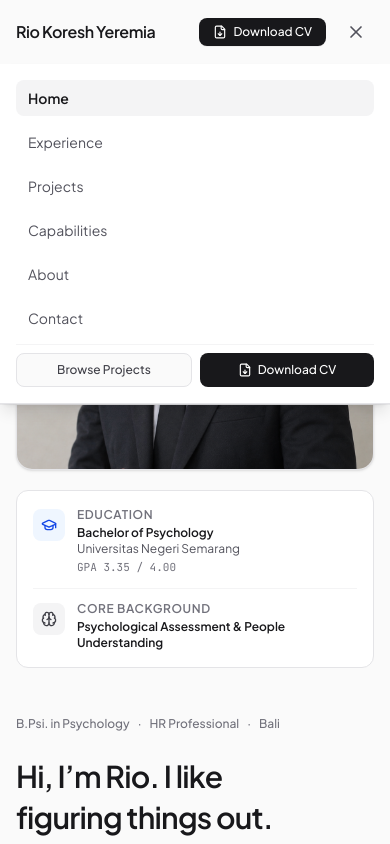
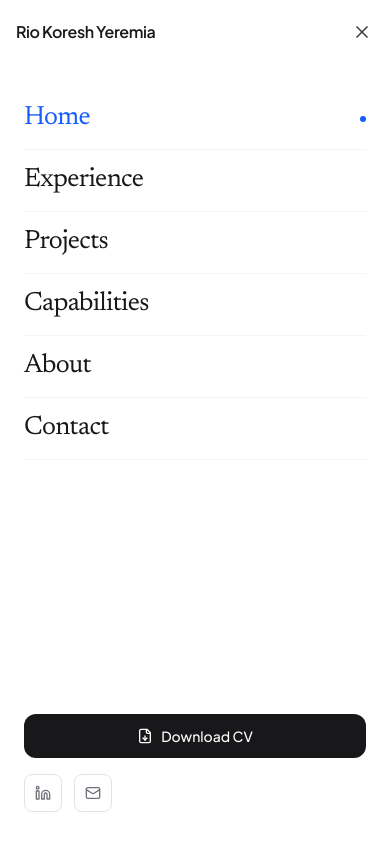
Before and after one commit to siagianrio10-cell/rio-koresh-portfolio, a React (Vite) app: page / in a window 390 px wide. Both pictures are taken after a click on the button 356 px from the left and 32 px from the top of the page. Shown: the top 844 px of the page. Built offline with nearby package versions, Linux system fonts and the light colour scheme.

Commit message:
Update Header.tsx

```diff
--- a/src/components/Header.tsx
+++ b/src/components/Header.tsx
@@ -1,5 +1,5 @@
 import React, { useState, useEffect } from "react";
-import { Menu, X, FileDown, ArrowUpRight } from "lucide-react";
+import { Menu, X, FileDown, Linkedin, Mail } from "lucide-react";
 import { PROFILE } from "../data/portfolioData";
 
 interface HeaderProps {
@@ -28,6 +28,23 @@ export const Header: React.FC<HeaderProps> = ({
     return () => window.removeEventListener("scroll", handleScroll);
   }, []);
 
+  // Lock page scroll while the full-screen mobile menu is open, close on Escape
+  useEffect(() => {
+    if (!mobileMenuOpen) return;
+    const previousOverflow = document.body.style.overflow;
+    document.body.style.overflow = "hidden";
+
+    const handleKey = (e: KeyboardEvent) => {
+      if (e.key === "Escape") setMobileMenuOpen(false);
+    };
+    window.addEventListener("keydown", handleKey);
+
+    return () => {
+      document.body.style.overflow = previousOverflow;
+      window.removeEventListener("keydown", handleKey);
+    };
+  }, [mobileMenuOpen]);
+
   const navLinks = [
     { label: "Home", id: "home" },
     { label: "Experience", id: "experience" },
@@ -48,7 +65,9 @@ export const Header: React.FC<HeaderProps> = ({
   return (
     <header
       className={`fixed top-0 left-0 right-0 z-40 transition-all duration-200 ${
-        isScrolled
+        mobileMenuOpen
+          ? "bg-white border-b border-zinc-200"
+          : isScrolled
           ? "bg-white/95 backdrop-blur-md border-b border-zinc-200/80 shadow-2xs"
           : "bg-[#FAFAFA]/90 backdrop-blur-xs border-b border-zinc-200/50"
       }`}
@@ -92,12 +111,13 @@ export const Header: React.FC<HeaderProps> = ({
             Case Studies
           </button>
 
+          {/* On phones the CV button lives inside the menu to keep the bar clean */}
           <a
             href={PROFILE.cvUrl}
             download="Rio_Koresh_Yeremia_CV.pdf"
             target="_blank"
             rel="noreferrer"
-            className="inline-flex items-center gap-1.5 px-3.5 py-1.5 text-xs font-medium text-white bg-zinc-900 rounded-lg hover:bg-zinc-800 transition-colors whitespace-nowrap cursor-pointer shadow-2xs"
+            className="hidden sm:inline-flex items-center gap-1.5 px-3.5 py-1.5 text-xs font-medium text-white bg-zinc-900 rounded-lg hover:bg-zinc-800 transition-colors whitespace-nowrap cursor-pointer shadow-2xs"
           >
             <FileDown className="w-3.5 h-3.5" />
             <span>Download CV</span>
@@ -106,48 +126,69 @@ export const Header: React.FC<HeaderProps> = ({
           {/* Mobile Menu Toggle */}
           <button
             onClick={() => setMobileMenuOpen(!mobileMenuOpen)}
-            className="md:hidden p-2 text-zinc-600 hover:text-zinc-900 hover:bg-zinc-100 rounded-lg transition-colors cursor-pointer"
-            aria-label="Toggle navigation menu"
+            className="md:hidden p-2.5 -mr-2 text-zinc-700 hover:text-zinc-900 hover:bg-zinc-100 rounded-lg transition-colors cursor-pointer"
+            aria-label={mobileMenuOpen ? "Close navigation menu" : "Open navigation menu"}
+            aria-expanded={mobileMenuOpen}
           >
             {mobileMenuOpen ? <X className="w-5 h-5" /> : <Menu className="w-5 h-5" />}
           </button>
         </div>
       </div>
 
-      {/* Mobile Drawer */}
+      {/* Mobile Menu: full-screen panel below the header bar */}
       {mobileMenuOpen && (
-        <div className="md:hidden bg-white border-b border-zinc-200 px-4 py-4 space-y-2 shadow-lg">
-          {navLinks.map((link) => (
+        <div className="md:hidden absolute left-0 right-0 top-full h-[calc(100dvh-4rem)] bg-white flex flex-col px-6 pt-6 pb-8 overflow-y-auto">
+          <nav className="flex-1">
+            {navLinks.map((link) => {
+              const isActive = activeSection === link.id && !isCaseStudyOpen;
+              return (
                 <button
                   key={link.id}
                   onClick={() => handleNavClick(link.id)}
-              className={`block w-full text-left px-3 py-2 text-sm rounded-lg transition-colors ${
-                activeSection === link.id && !isCaseStudyOpen
-                  ? "bg-zinc-100 text-zinc-900 font-semibold"
-                  : "text-zinc-600 hover:bg-zinc-50"
+                  className={`flex w-full items-center justify-between py-3.5 border-b border-zinc-100 text-left font-serif text-[1.65rem] leading-tight tracking-tight transition-colors cursor-pointer ${
+                    isActive ? "text-blue-600" : "text-zinc-900 active:text-blue-600"
                   }`}
                 >
-              {link.label}
+                  <span>{link.label}</span>
+                  {isActive && (
+                    <span className="h-1.5 w-1.5 rounded-full bg-blue-600" aria-hidden="true" />
+                  )}
                 </button>
-          ))}
-          <div className="pt-2 border-t border-zinc-100 flex gap-2">
-            <button
-              onClick={() => handleNavClick("projects")}
-              className="flex-1 py-2 text-xs font-medium text-center text-zinc-700 bg-zinc-50 border border-zinc-200 rounded-lg"
-            >
-              Browse Projects
-            </button>
+              );
+            })}
+          </nav>
+
+          <div className="pt-6 space-y-4">
             <a
               href={PROFILE.cvUrl}
               download="Rio_Koresh_Yeremia_CV.pdf"
               target="_blank"
               rel="noreferrer"
               onClick={() => setMobileMenuOpen(false)}
-              className="flex-1 py-2 text-xs font-medium text-center text-white bg-zinc-900 rounded-lg inline-flex items-center justify-center gap-1.5"
+              className="flex w-full items-center justify-center gap-2 py-3 text-sm font-medium text-white bg-zinc-900 rounded-xl active:bg-zinc-800"
             >
-              <FileDown className="w-3.5 h-3.5" />
+              <FileDown className="w-4 h-4" />
               <span>Download CV</span>
             </a>
+
+            <div className="flex items-center gap-3 text-zinc-500">
+              <a
+                href={PROFILE.linkedin}
+                target="_blank"
+                rel="noreferrer"
+                aria-label="LinkedIn"
+                className="p-2.5 rounded-lg border border-zinc-200 hover:text-zinc-900 hover:bg-zinc-50 transition-colors"
+              >
+                <Linkedin className="w-4 h-4" />
+              </a>
+              <a
+                href={`mailto:${PROFILE.email}`}
+                aria-label="Email"
+                className="p-2.5 rounded-lg border border-zinc-200 hover:text-zinc-900 hover:bg-zinc-50 transition-colors"
+              >
+                <Mail className="w-4 h-4" />
+              </a>
+            </div>
           </div>
         </div>
       )}
```
Lines whose indentation alone changed are shown as unchanged.
